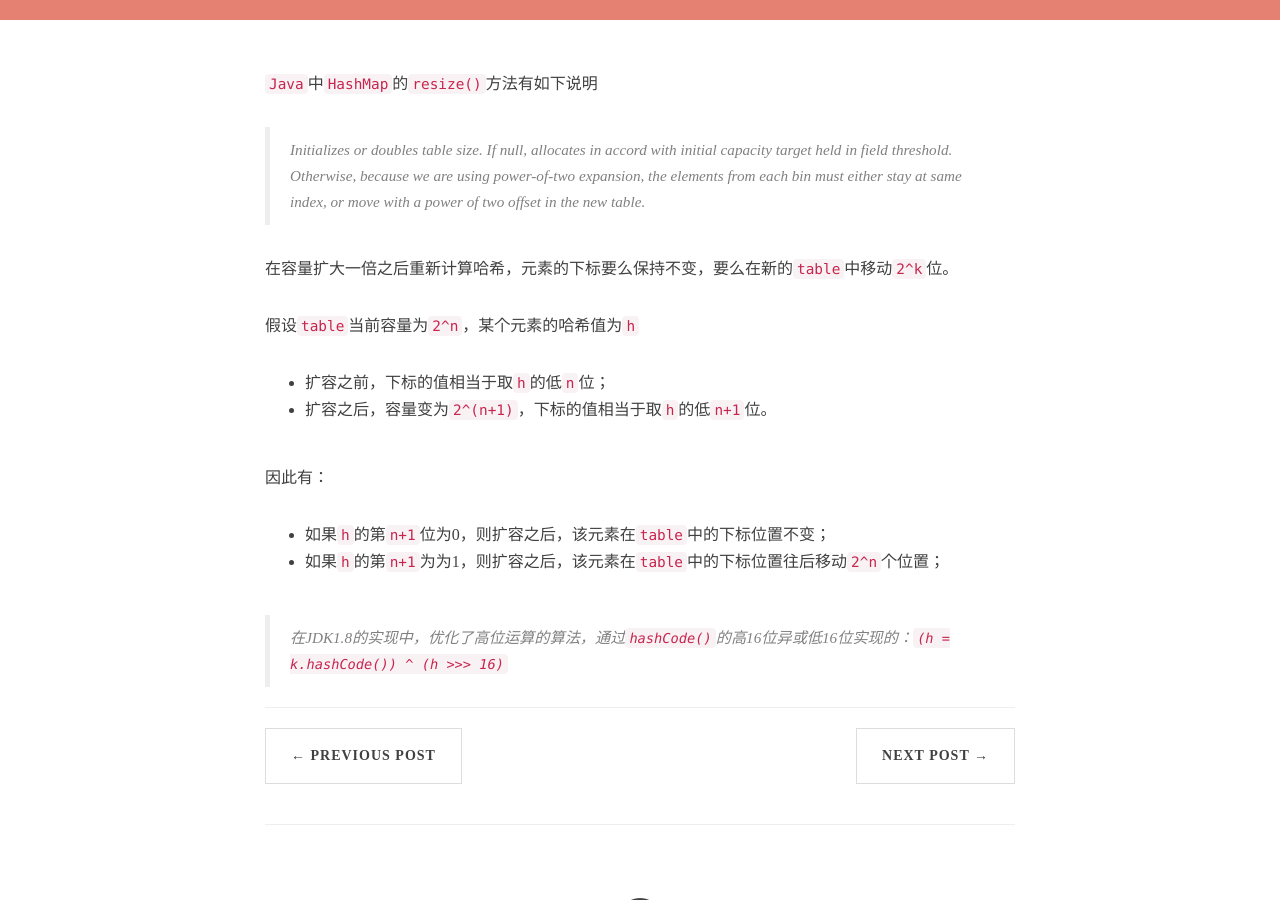
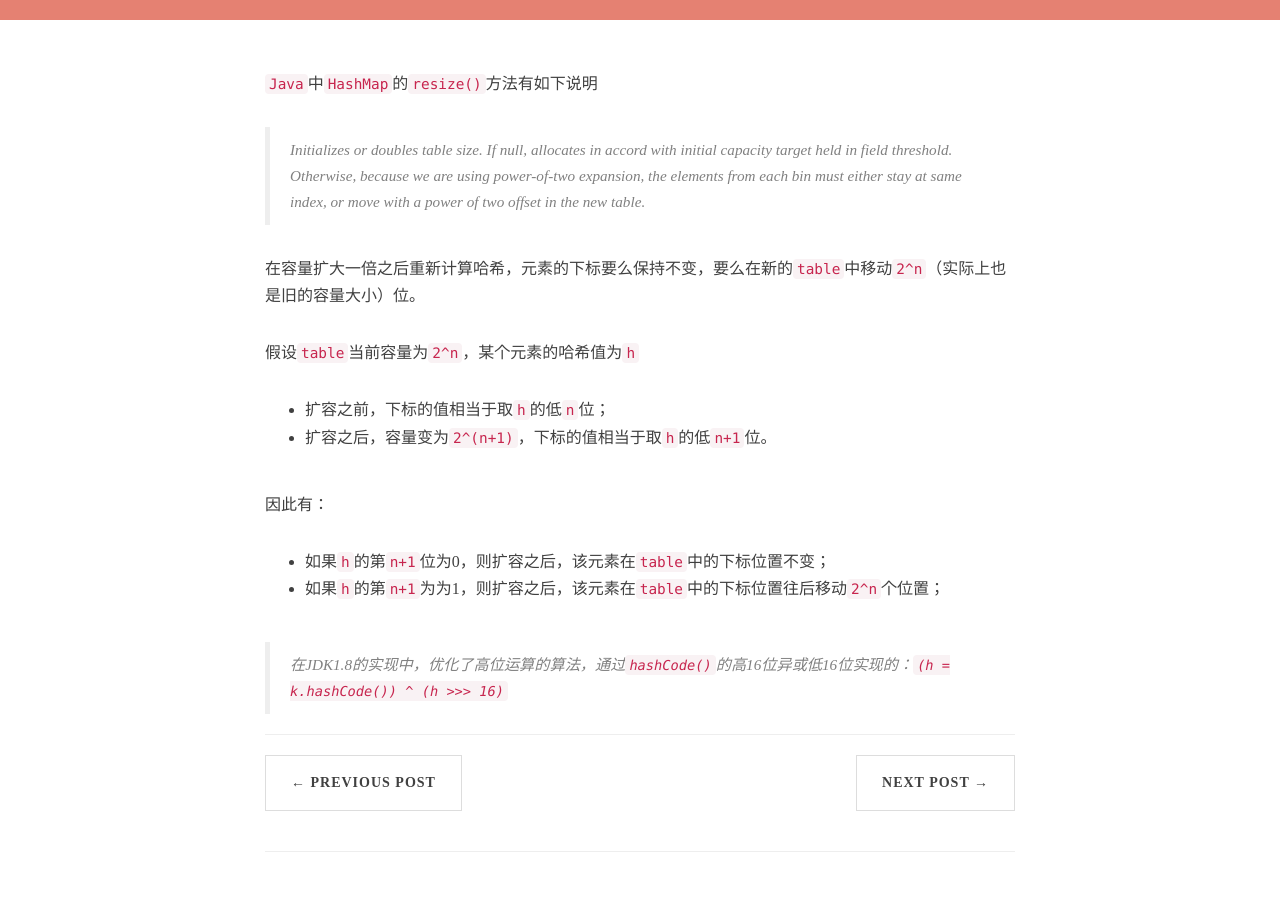
Before and after one commit to tenghuanhe/tenghuanhe.github.io, a Jekyll site: the page built from _posts/2018-03-23-java-hashmap-resize.md, in a window 1280 px wide and 900 px high, scrolled down 414 px. Built offline with Jekyll 4.4.1, drawn with Linux system fonts in a browser that asks for light colours; nearby versions of some CDN libraries; comment, search, counter and statistics services are not loaded.

Commit message:
Update 2018-03-23-java-hashmap-resize.md

```diff
--- a/_posts/2018-03-23-java-hashmap-resize.md
+++ b/_posts/2018-03-23-java-hashmap-resize.md
@@ -10,7 +10,7 @@ description: resize of HashMap in Java
 `Java`中`HashMap`的`resize()`方法有如下说明
 > Initializes or doubles table size. If null, allocates in accord with initial capacity target held in field threshold. Otherwise, because we are using power-of-two expansion, the elements from each bin must either stay at same index, or move with a power of two offset in the new table.
 
-在容量扩大一倍之后重新计算哈希，元素的下标要么保持不变，要么在新的`table`中移动`2^k`位。
+在容量扩大一倍之后重新计算哈希，元素的下标要么保持不变，要么在新的`table`中移动`2^n`（实际上也是旧的容量大小）位。
 
 假设`table`当前容量为`2^n`，某个元素的哈希值为`h`
 * 扩容之前，下标的值相当于取`h`的低`n`位；
```
